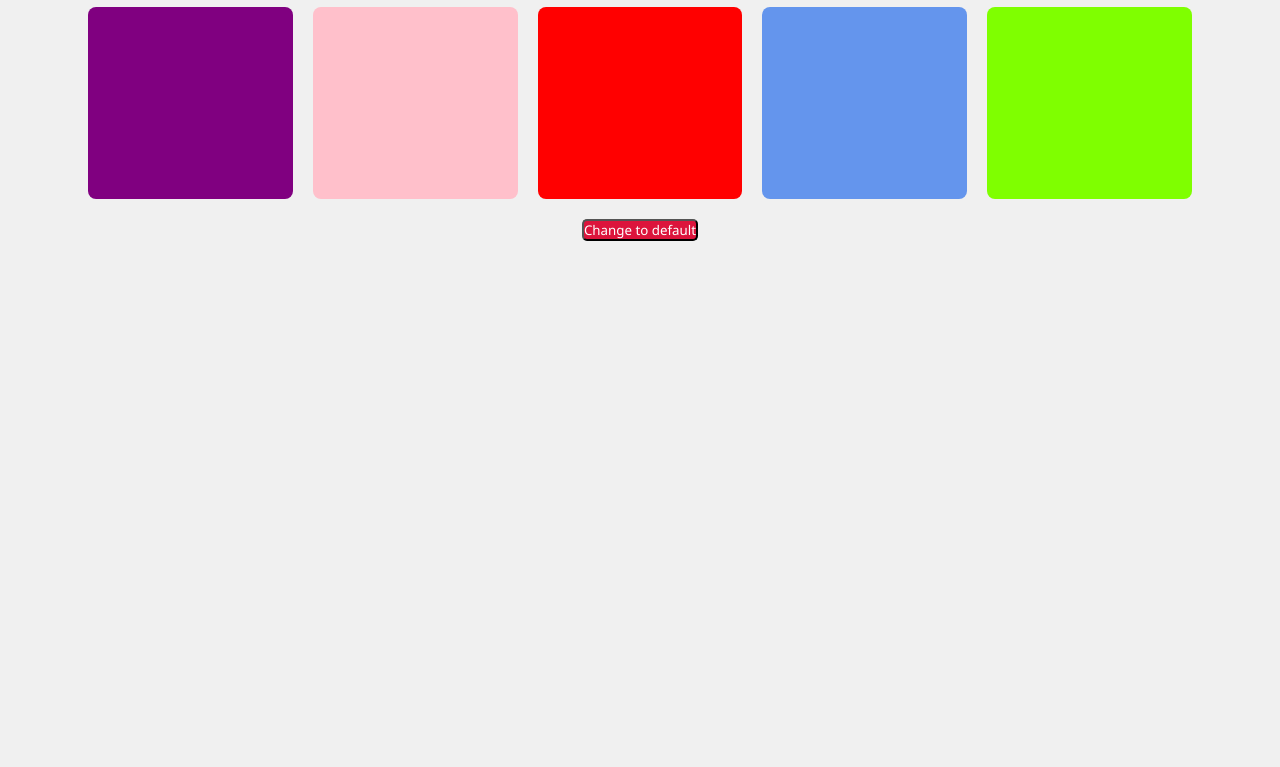
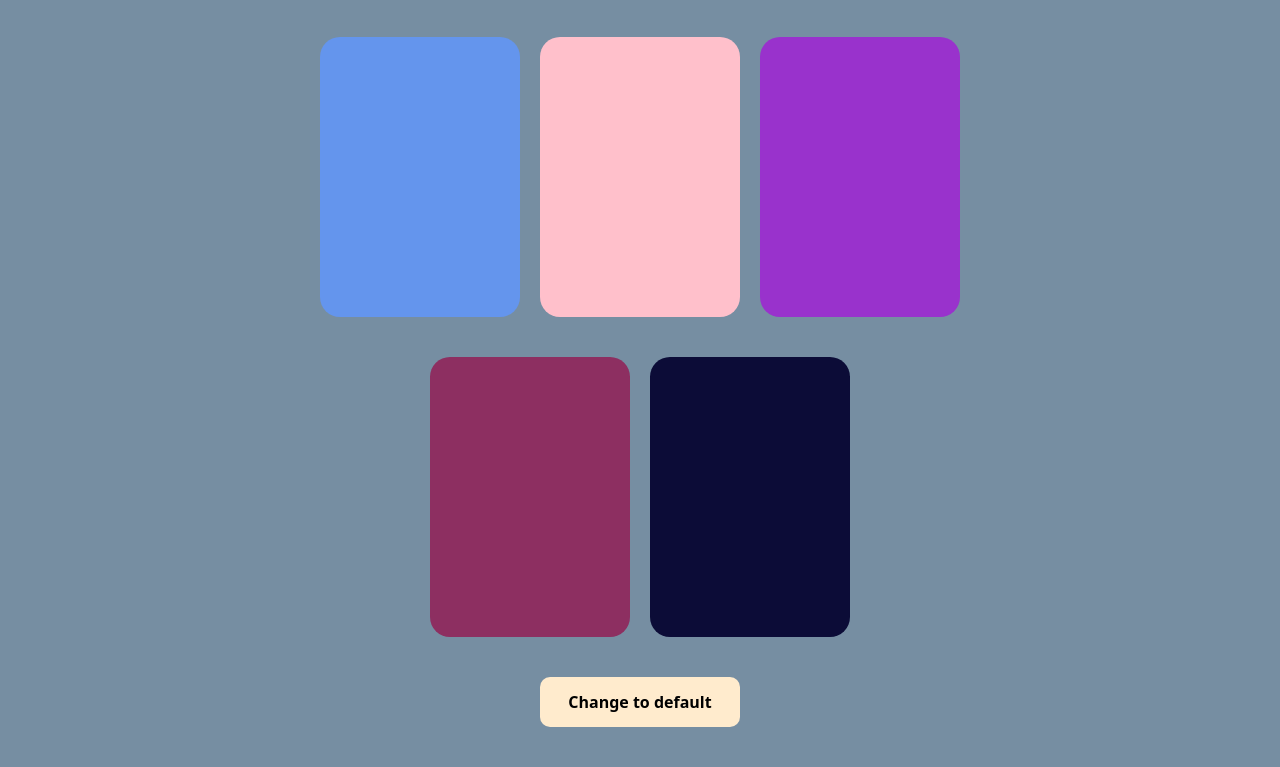
Before and after one commit to Mariammoney/card, a plain HTML site: page index.html in a window 1280 px wide. Shown: the part 133-900 px from the top of the page. Before the commit the page ends 800 px from the top, so only its background shows below. Drawn offline with Linux system fonts and the light colour scheme.

Commit message:
first commit

```diff
--- a/index.html
+++ b/index.html
@@ -6,20 +6,31 @@
     <link rel="stylesheet" href="style.css">
     <title>Color Website</title>
 </head>
-<body>
+<body class="background-body">
+    <section class="hero-section">
     <h1>Welcome to the card website</h1>
     <h3>Click a color to change the theme</h3>
     <p>Choose your favourite color below and see what happens!
         You can reset by clicking the change to default button below
     </p>
-     <div id="cardDisplay">
-        <div class="card1"></div>
-        <div class="card2"></div>
-        <div class="card3"></div>
-        <div class="card4"></div>
-        <div class="card5"></div>
-     </div>
-     <button id="reset">Change to default</button>
+    </section>
+
+
+     <section class="section-1">
+        <div class="card-one"></div>
+        <div class="card-two"></div>
+        <div class="card-three"></div>
+     </section>
+
+
+
+     <section class="section-2">
+        <div class="card-four"></div>
+        <div class="card-five"></div>
+     </section>
+
+
+     <button>Change to default</button>
 
     <script src="script.js"></script>
 </body>
--- a/script.js
+++ b/script.js
@@ -1,9 +1,29 @@
-var body = document.querySelectorAll("body");
-var cardDisplay = document.querySelector("#cardDisplay");
-var reset = document.querySelector("reser");
+var cardOne = document.querySelector(".card-one");
+var cardTwo = document.querySelector(".card-two");
+var cardThree = document.querySelector(".card-three");
+var cardFour = document.querySelector(".card-four");
+var cardFive = document.querySelector(".card-five");
+var body = document.querySelector(".background-body");
+var defaultBtn = document.querySelector("button")
 
-var defaultBackground = white;
-var textColor = black;
+cardOne.addEventListener("click", function () {
+    body.style.backgroundColor = "cornflowerblue";
+})
+cardTwo.addEventListener("click", function () {
+    body.style.backgroundColor = "pink";
+})
+cardThree.addEventListener("click", function () {
+    body.style.backgroundColor = "darkorchid";
+})
+cardFour.addEventListener("click", function () {
+    body.style.backgroundColor = "rgb(141, 47, 97)";
+})
+cardFive.addEventListener("click", function () {
+    body.style.backgroundColor = "rgb(12, 12, 55)";
+})
 
-card1.addEventListener("click", changeColorFunction );
-mainSeletor.style.defaultBackgroundColor = "purple"
+defaultBtn.addEventListener("click", btn);
+
+function btn(){
+    body.style.backgroundColor = "rgb(118, 142, 162)"
+}
--- a/style.css
+++ b/style.css
@@ -1,84 +1,100 @@
 *{
     margin: 0;
     padding: 0;
+    font-family: system-ui, 'Segoe UI', 'Open Sans', 'Helvetica Neue', sans-serif;
     box-sizing: border-box;
-    font-family: 'Segoe UI', Tahoma, Geneva, Verdana, sans-serif;
 }
 
-
 body{
-
-    overflow-x: hidden;
-    background-color: rgb(240, 240, 240);
+    background-color: rgb(118, 142, 162);
+    padding: 40px 25px;
     display: flex;
     flex-direction: column;
+    justify-content: center;
     align-items: center;
+    gap: 40px;
+}
 
+main{
+    display: flex;
+    flex-direction: column;
+    gap: 30px;
 }
-h1{
-    text-align: center;
-    margin-top: 30px;
+.hero-section{
+    display: flex;
+    flex-direction: column;
+    color: blanchedalmond;
+    font-size: large;
 }
-h3{
+.section-1{
+    display: flex;
+    flex-direction: row;
+    gap: 20px;
+    justify-content: center;
+    align-items: center;
+}
+
+.section-2{
+    display: flex;
+    flex-direction: row;
+    gap: 20px;
+    justify-content: center;
+    align-items: center;
+}
+
+div{
+    height: 280px;
+    width: 200px;
+    border-radius: 20px;
+    cursor: pointer;
+}
+
+div:hover{
+    transition: all 0.6s;
+    border: 4px solid aquamarine;
+}
+
+.card-one{
+    background-color: cornflowerblue;
+}
+.card-two{
+    background-color: pink;
+}
+.card-three{
+    background-color: darkorchid;
+}
+.card-four{
+    background-color:rgb(141, 47, 97);
+}
+.card-five{
+    background-color: rgb(12, 12, 55);
+}
+
+button{
+    height: 50px;
+    width: 200px;
+    border-radius: 10px;
+    border: none;
+    background-color: blanchedalmond;
+    font-weight: 600;
+    font-size: medium;
     text-align: center;
 }
-p{
-    text-align: center;
-}
-#cardDisplay{
-    gap: 20px;
-
-    display: flex;
-    padding: 20px;
-}
-#cardDisplay div{
-    height: 24vh;
-    width: 16vw;
-    border-radius: 8px;
+button:hover{
+    background-color: black;
+    color: blanchedalmond;
     cursor: pointer;
-
+    transition: all 0.5s;
 }
 
-
-#Card-display:hover{
-    transition: 1.06s;
-}
-.card1{
-    background-color: purple;
-
-
-}
-
-.card2{
-    background-color: pink;
-
-
-}
-.card3{
-    background-color: red;
-
-}
-.card4{
-    background-color: cornflowerblue;
-
-}
-.card5{
-    background-color: chartreuse;
-
-}
-button{
-    background-color: crimson;
-    color: white;
-    border-radius: 5px;
-    cursor: pointer;
-}
-button:hover{
-    transition: 1.3s;
-}
-
-@media (max-width:320px) {
-    .body{
-        width: 100px;
+@media screen and (max-width: 450px) {
+    div{
+        width: 95px;
         height: 100px;
     }
+
+    .section-1{
+        padding-left: 4px;
+        padding-right: 4px;
+    }
 }
```
Also changed, not shown: 1 other file.
